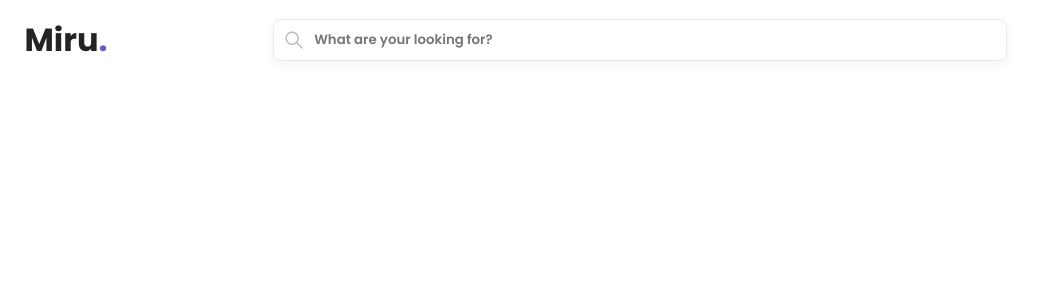
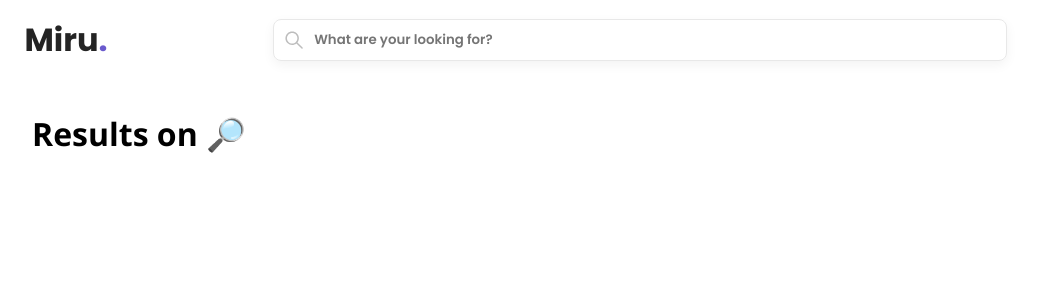
Before and after one commit to imreyesjorge/miru, an Angular app: page /search in a window 1280 px wide. Shown: the top 300 px of the page, without its empty margins (0-1044 px from the left). Built offline with nearby package versions, Linux system fonts and the light colour scheme.

Commit message:
Add searched anime name

```diff
--- a/src/app/components/nav/nav.component.ts
+++ b/src/app/components/nav/nav.component.ts
@@ -19,7 +19,6 @@ export class NavComponent implements OnInit {
     this.route.navigate(['/search'], {
       queryParams: { term: searchedTerm },
     });
-    console.log('onSearch executed!', searchedTerm);
   }
 
   // KeyboardEvent type not working properly?
--- a/src/app/screens/main/main.component.html
+++ b/src/app/screens/main/main.component.html
@@ -1,7 +1,7 @@
 <div class="container">
   <main>
     <h1 class="category"><span class="em">Trending</span> Animes 🔥</h1>
-    <div style="display: flex; justify-content: center; flex-wrap: wrap">
+    <div class="animeContainer">
       <app-card
         *ngFor="let anime of topAnimes"
         [animeName]="anime.title"
--- a/src/app/screens/main/main.component.scss
+++ b/src/app/screens/main/main.component.scss
@@ -1,17 +1,23 @@
 .container {
-    min-height: 100vh;
+  min-height: 100vh;
 }
 
 main {
-    padding: 1rem 2rem;
+  padding: 1rem 2rem;
 }
 
 .category {
-    color: #343434;
+  color: #343434;
 
-    margin-bottom: 1rem;
+  margin-bottom: 1rem;
 }
 
 .em {
-    color: slateblue;
+  color: slateblue;
 }
+
+.animeContainer {
+  display: flex;
+  justify-content: center;
+  flex-wrap: wrap;
+}
--- a/src/app/screens/search/search.component.html
+++ b/src/app/screens/search/search.component.html
@@ -1 +1,5 @@
-<p>{{ paramQuery }}</p>
+<main class="container">
+  <h1>
+    Results on <span class="em">{{ paramQuery | titlecase }}</span> 🔎
+  </h1>
+</main>
--- a/src/app/screens/search/search.component.scss
+++ b/src/app/screens/search/search.component.scss
@@ -0,0 +1,7 @@
+.em {
+  color: slateblue;
+}
+
+.container {
+  padding: 2rem;
+}
```
